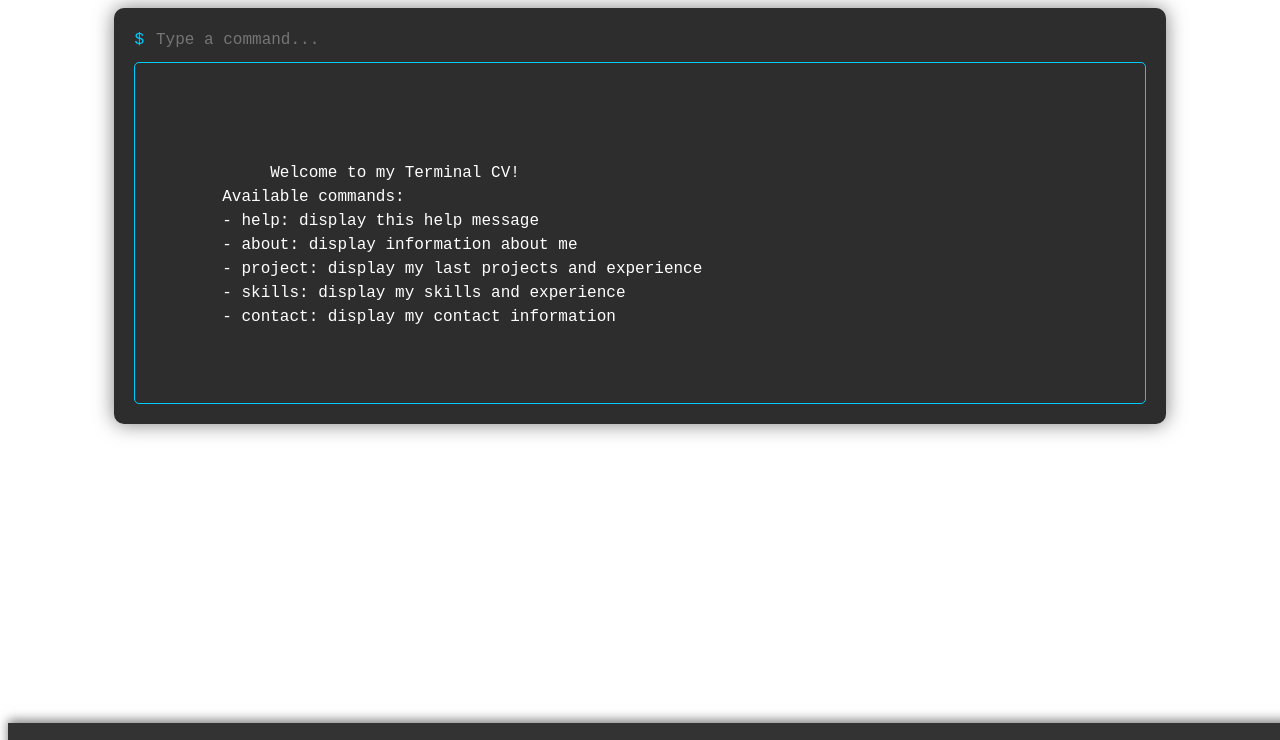
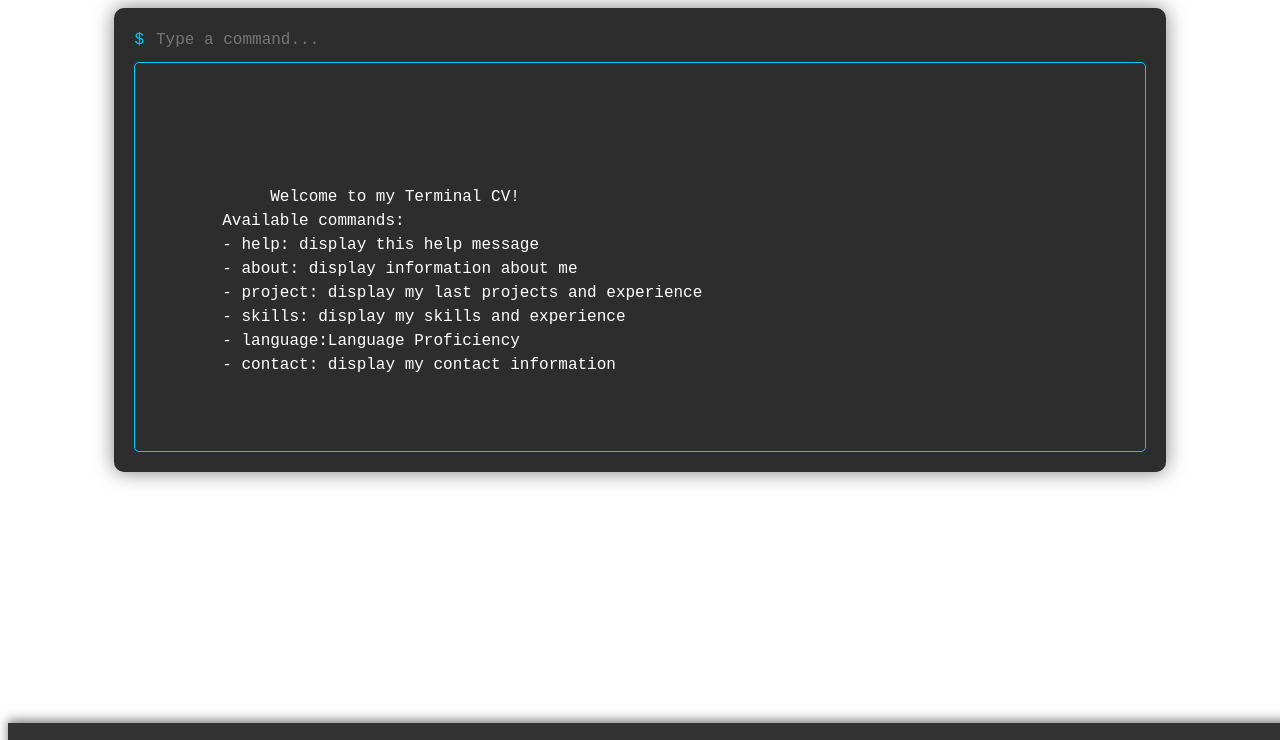
Before and after one commit to dad84/cv, a plain HTML site: page index.html in a window 1280 px wide. Shown: the top 740 px of the page. Drawn offline with Linux system fonts and the light colour scheme.

Commit message:
Update index.html
adding languages

```diff
--- a/index.html
+++ b/index.html
@@ -16,12 +16,14 @@
     </div>
     <div class="output">
       <p>
+
              Welcome to my Terminal CV!
         Available commands:
         - help: display this help message
         - about: display information about me
         - project: display my last projects and experience
         - skills: display my skills and experience
+        - language:Language Proficiency
         - contact: display my contact information</p>
     </div>
   </div>
```
